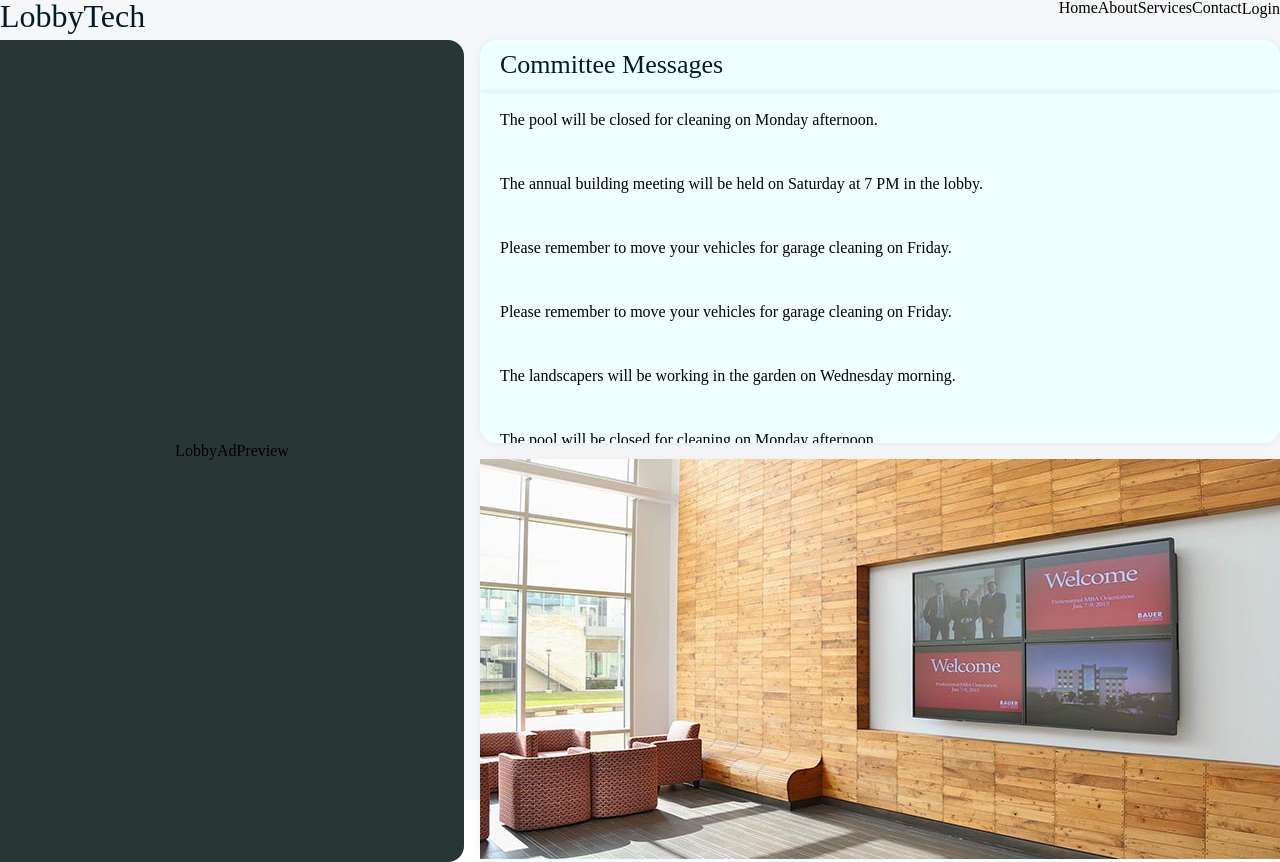
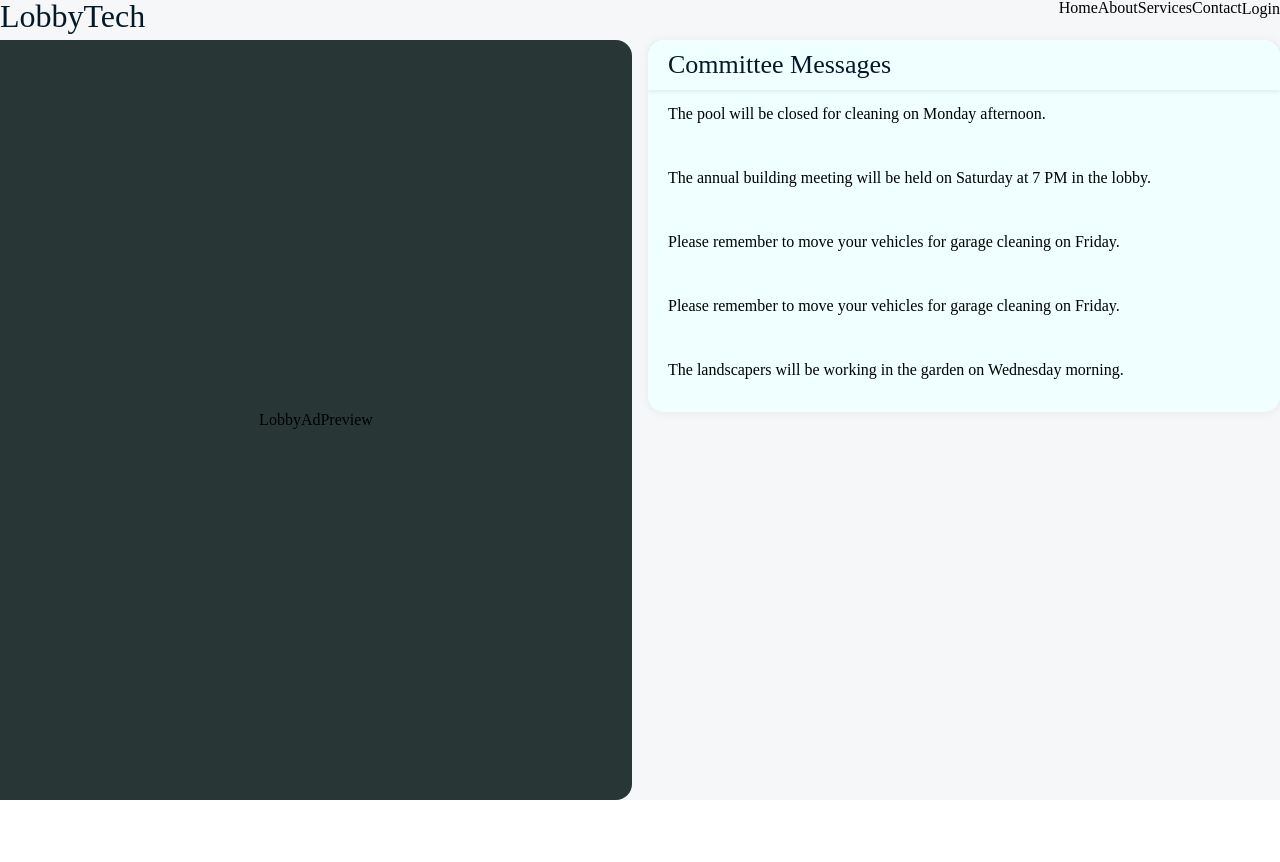
Before and after one commit to matancris/LobyTech, a React (Vite) app: page / in a window 1280 px wide. After the commit the page ends 800 px from the top, so only its background shows below. Built offline with nearby package versions, Linux system fonts and the light colour scheme; a web font is replaced by a local one.

Commit message:
vercel repo fix

```diff
--- a/src/modules/lobby/pages/LobbyPage.tsx
+++ b/src/modules/lobby/pages/LobbyPage.tsx
@@ -21,7 +21,7 @@ export const LobbyPage = () => {
       <AppLayout layout="default">
         <LobbyAdList />
         <ManagerMsgsContainer managerMsgs={managerMsgs}/>
-        <img src={LobbyImg} alt="" />
+        {/* <img src={LobbyImg} alt="" /> */}
       </AppLayout>
     </section>
   )
```
